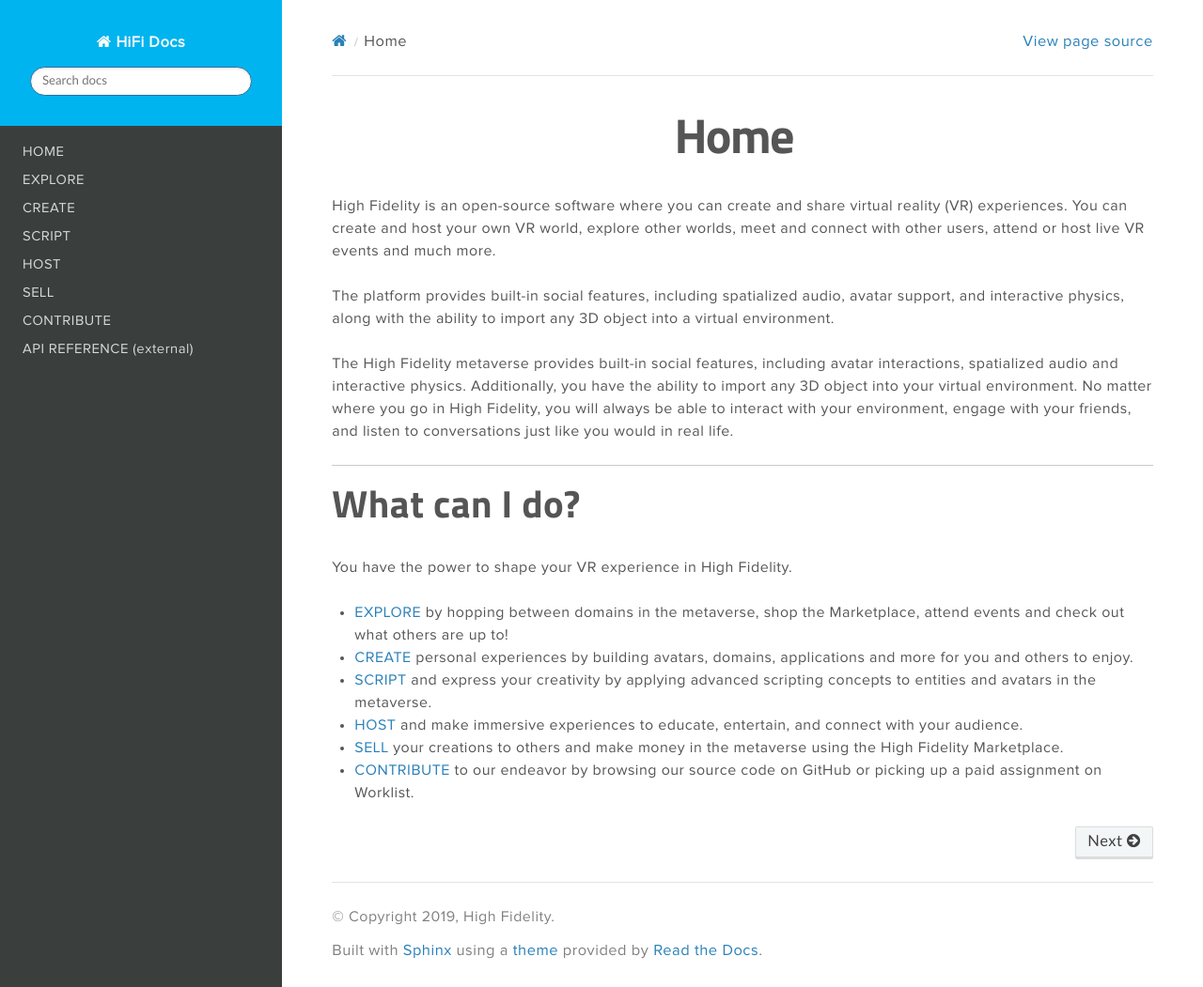
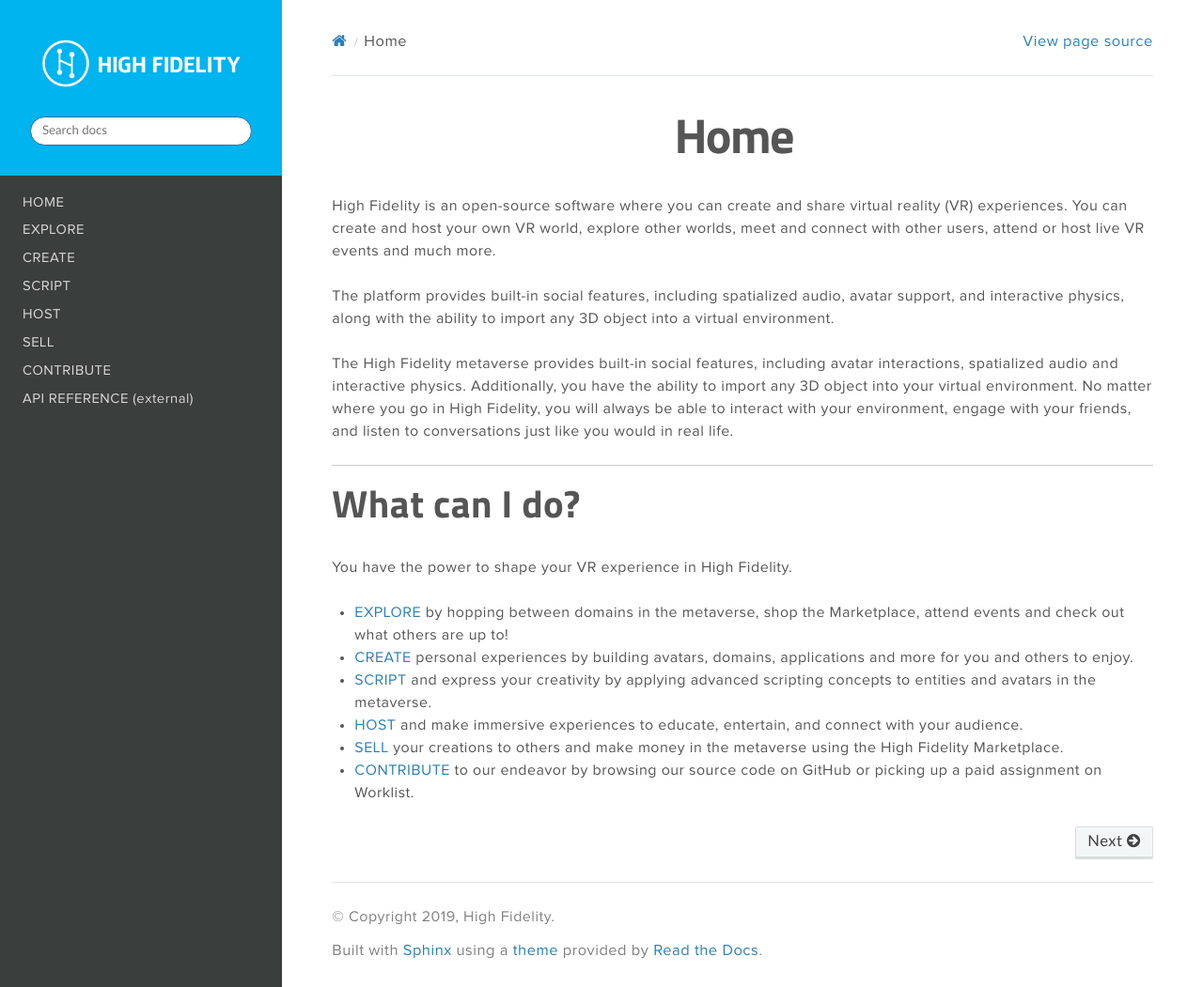
Before and after one commit to vircadia/vircadia-docs-sphinx, a Sphinx documentation site: the page built from docs/source/index.rst, in a window 1280 px wide and 1051 px high. Shown: the whole window at 94% size. Built offline with Sphinx 7.4.7 and the Read the Docs theme 2.0.0, drawn with Linux system fonts in a browser that asks for light colours.

Commit message:
Add logo to docs

```diff
--- a/docs/source/conf.py
+++ b/docs/source/conf.py
@@ -81,8 +81,12 @@ def setup(app):
 # Theme options are theme-specific and customize the look and feel of a theme
 # further.  For a list of options available for each theme, see the
 # documentation.
-#
-# html_theme_options = {}
+
+html_theme_options = {
+    'logo_only': True
+}
+
+html_logo = '_static/images/hifi-logo.png'
 
 # Add any paths that contain custom static files (such as style sheets) here,
 # relative to this directory. They are copied after the builtin static files,
```
Also changed, not shown: docs/source/_static/images/hifi-logo.png (added).
